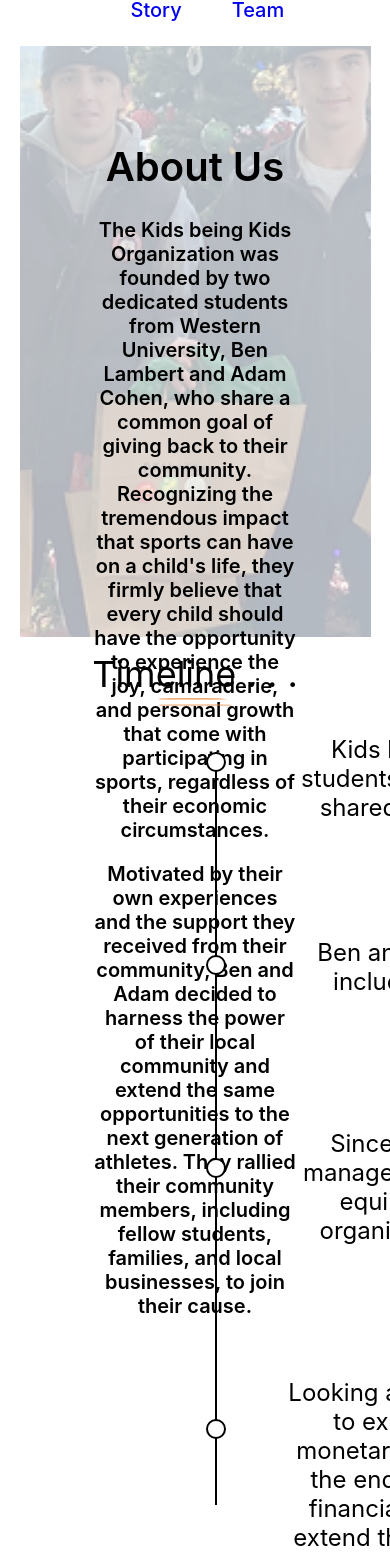
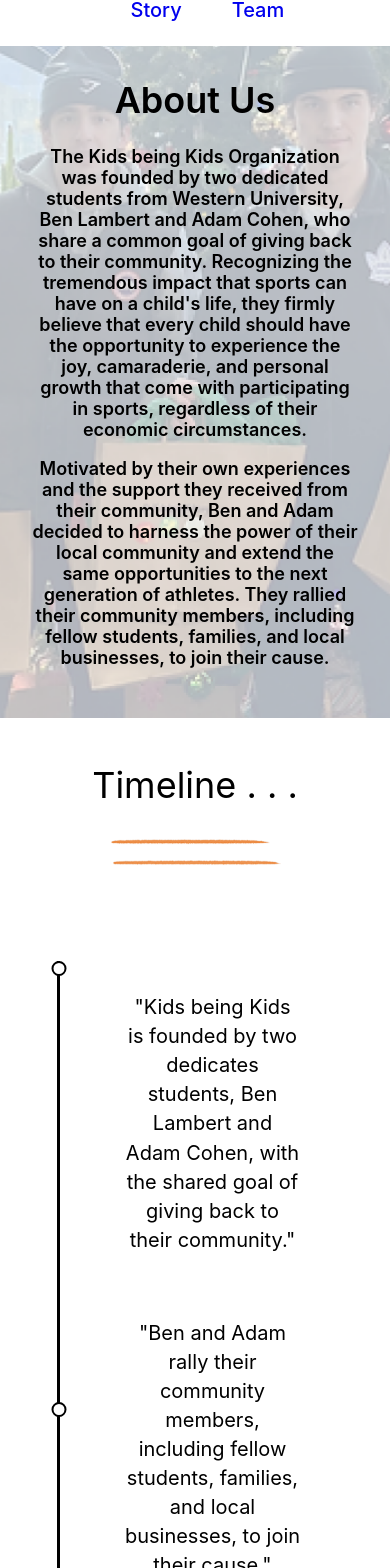
Before and after one commit to RadmehrM/KBK-React, a React (Create React App) app in the folder kbk-react/: page /about in a window 390 px wide. Shown: the part 250-1818 px from the top of the page. Built offline with nearby package versions, Linux system fonts and the light colour scheme.

Commit message:
make about us page responsive (excluding nav bar and footer)

```diff
--- a/kbk-react/package.json
+++ b/kbk-react/package.json
@@ -14,7 +14,7 @@
     "react-icons": "^4.12.0",
     "react-map-gl": "^7.1.7",
     "react-router-dom": "^6.21.2",
-    "react-scripts": "5.0.1",
+    "react-scripts": "^5.0.1",
     "react-social-icons": "^6.10.0",
     "styled-components": "^6.1.8",
     "web-vitals": "^2.1.4"
--- a/kbk-react/src/components/About.js
+++ b/kbk-react/src/components/About.js
@@ -8,33 +8,33 @@
 "Since its establishment, the organization has managed to donate over $20,000 worth of sports equipment and running shoes to renowned organizations such as the Boys and Girls Club, YMCA, and Teen Challenge.",
 "Looking ahead, Kids being Kids has ambitious plans to expand their outreach efforts by securing monetary donations from generous supporters. By the end of 2023, they hope to establish a robust financial support system that will enable them to extend their reach to even more deserving children in the community."];
 
-function TimelineItem({ description, index }){
-    return (
-        <div className={`timelineItem timelineItem${index}`}>
-            <div className='timelineIcon'></div>
-            <div className="timelineContent">
-                {description}
-            </div>
-        </div>
-    )
-}
+// function TimelineItem({ description, index }){
+//     return (
+//         <div className={`timelineItem timelineItem${index}`}>
+//             <div className='timelineIcon'>lol</div>
+//             <div className="timelineContent">
+//                 {description}
+//             </div>
+//         </div>
+//     )
+// }
 
-function TimelineItems({ items }){
-    return (
-        <div className="timelineItems">
-            {items.map((item, index) => {
-                return <TimelineItem key={index} description={item} index={index}/>
-            })}
-        </div>
-    )
-}
+// function TimelineItems({ items }){
+//     return (
+//         <div className="timelineItems">
+//             {items.map((item, index) => {
+//                 return <TimelineItem key={index} description={item} index={index}/>
+//             })}
+//         </div>
+//     )
+// }
 
 
 function About(){
     return (
-        <div>
+        <div className='aboutComponent'>
 
-            <div className='header'>
+            <div className='aboutHeader'>
                 <div className='about-disp-box'>
                     <h1 id='about-title'>About Us</h1>
                     <div className='about-text-box'>
@@ -52,15 +52,31 @@
 
             </div>
             <div className="timelineHeader">
-                <div className="headerText">Timeline . . .</div>
-                <img className="underline" src={underline}/>
+                <div className="timelineHeaderText">Timeline . . .</div>
+                <img className="timelineUnderline" src={underline}/>
             </div>
             <div className="timelineContainer">
-                <div className="timeline"></div>
-                <TimelineItems items={items}/>
+                <div className="timelineLeft">
+                    <div className="timeline-line">
+                        <div className="timelinePoint"></div>
+                    </div>
+                    <div className="timelineComponent">"Kids being Kids is founded by two dedicates students, Ben Lambert and Adam Cohen, with the shared goal of giving back to their community."</div>
+                    <div className="timeline-line">
+                        <div className="timelinePoint timelinePointMiddle"></div>
+                    </div>
+                    <div className="timelineComponent">"Ben and Adam rally their community members, including fellow students, families, and local businesses, to join their cause."</div>
+                    <div className="timeline-line">
+                        <div className="timelinePoint timelinePointMiddle"></div>
+                    </div>
+                    <div className="timelineComponent">"Since its establishment, the organization has managed to donate over $20,000 worth of sports equipment and running shoes to renowned organizations such as the Boys and Girls Club, YMCA, and Teen Challenge."</div>
+                    <div className="timeline-line">
+                        <div className="timelinePoint timelinePointBottom"></div>
+                    </div>
+                    <div className="timelineComponent">"Looking ahead, Kids being Kids has ambitious plans to expand their outreach efforts by securing monetary donations from generous supporters. By the end of 2023, they hope to establish a robust financial support system that will enable them to extend their reach to even more deserving children in the community."</div>
+                </div>
                 <div className='timelineImages'>
-                    <img className="image1" src={image1}></img>
-                    <img className="image2" src={image2}></img>
+                    <img className="timelineImage" src={image1}></img>
+                    <img className="timelineImage" src={image2}></img>
                 </div>
             </div>
         </div>
--- a/kbk-react/src/styles/About.css
+++ b/kbk-react/src/styles/About.css
@@ -1,30 +1,119 @@
-.header{
+.timelineHeader, .timelineContainer{
+    margin: 0 2rem;
+}
+.timelineHeader {
+    padding-top: 2rem;
+}
+
+.timelineImage {
+    max-width: 100%;
+    display: block;
+}
+
+@media(min-width: 700px) {
+    .timelineContainer {
+        display: flex;
+    }
+}
+.timelineContainer {
+    margin-bottom: 10rem;
+}
+
+.timelineContainer > * {
+    padding: 2rem;
+}
+
+.timelineImages {
+    flex: 1;
+    display: flex;
+    flex-direction: column;
+    gap: 3rem;
+    justify-content: space-around;
+    max-width: 400px;
+    margin: 0 auto;
+}
+
+.timelineLeft {
+    flex: 1.5;
+    margin: 0 auto;
+    max-width: 800px;
+    padding: 25px;
+    display: grid;
+    grid-template-columns: 3px 1fr;
+    font-size: clamp(20px, 2vw, 24px); /* USE CLAMP HERE TO MAKE FONT SIZE ADAPTIVE WITH SHRINKING WINDOW */
+    line-height: 29.05px;
+}
+
+
+
+.timeline-line {
+    position: relative;
+    background-color: black;
+}
+
+.timelinePoint {
+    position: absolute;
+    top: 0;
+    left: 50%;
+    transform: translateX(-50%);
+    width: 15px;
+    height: 15px;
+    border-radius: 50%;
+    background-color: white;
+    border: 2px solid black;
+}
+
+.timelinePointBottom {
+    top: initial;
+    bottom: 0;
+}
+
+.timelinePointMiddle {
+    top: initial;
+    bottom: 60%;
+}
+
+.timelineComponent {
+    margin: 2rem 2rem 2rem 4rem;
+}
+
+
+
+/* .header{
     display: flex;
     flex-direction: column;
 }
+*/
 #about-title{
-    font-size: 40px;
+    font-size: clamp(36px, 3vw, 45px);
     font-weight: 600;
-    margin-top: 6rem;
+    margin-top: 0;
 }
 
 .about-text{
-    font-size: 20px;
+    font-size: clamp(18px, 2.5vw, 24px);
     font-weight: 600;
     color: black;
 
 }
+.aboutHeader {
+    display: flex;
+    justify-content: center;
+    background-image: url("../images/about-bg.png");
+    background-repeat: no-repeat;
+    background-position: center top;
+    background-size: cover;
+}
 
-.about-disp-box{
-    background-image: url(../images/about-bg.png);
-    width: 90%;
-    height: 70vh;
-    position: relative;
-    text-wrap: wrap;
-    margin: auto;
-    background-repeat: no-repeat;
-    background-position: center;
+
+
+.about-disp-box {
+    padding: 2rem;
+    max-width: 1075px;
 }
+
+
+/*
 
 .about-text-box{
     width: 58%;
@@ -98,17 +187,23 @@
 .timelineItem{
     display: flex;
 }
-
-.headerText {
+*/
+.timelineHeaderText {
     font-weight: 400;
-    font-size: 36px;
+    font-size: clamp(36px, 3vw, 75px);
     margin-top: 4%;
 
 }
 
-.underline {
+.timelineUnderline {
     position: relative;
-    width: 20%;
-    margin-top: -6%;
+    width: clamp(180px, 100vw, 20%);
+    margin-top: -6.5vh;
+    aspect-ratio: 1 / 1;
+}
 
+@media (min-width: 1000px){
+    .timelineUnderline {
+        margin-top: -8.5%;
+    }
 }
```
Also changed, not shown: 1 other file (tests, documents, lock files or other folders).
